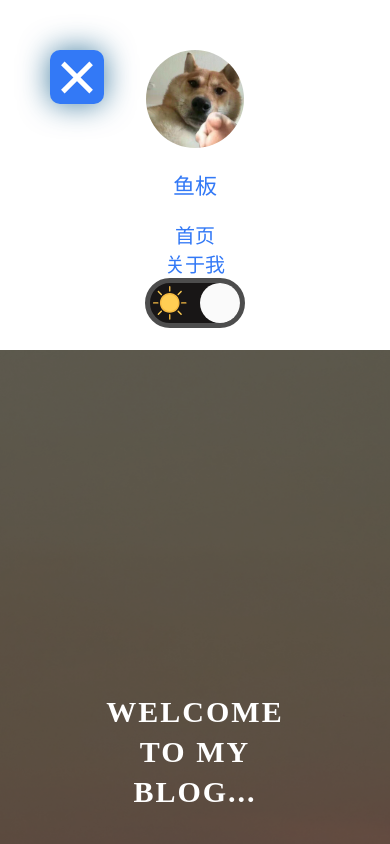
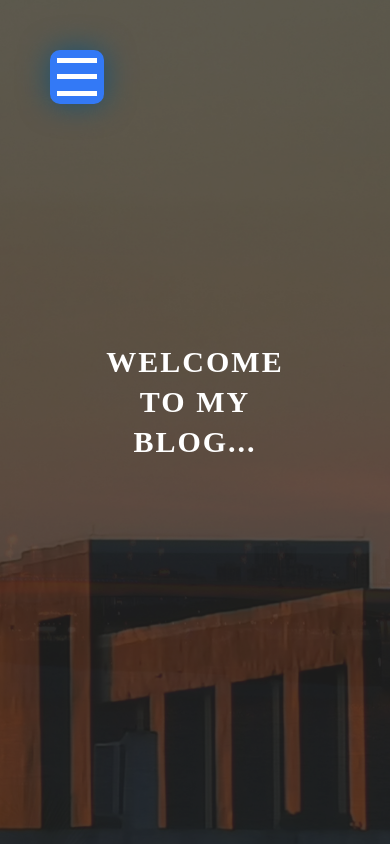
Before and after one commit to Yuban32/YubanBlogWeb, a Vue app: page /#/ in a window 390 px wide. Shown: the top 844 px of the page. Built offline with nearby package versions, Linux system fonts and the light colour scheme; a web font is replaced by a local one; what vue3-highlightjs would draw is missing.

Commit message:
'前端部分已完成全部开发'

```diff
--- a/package.json
+++ b/package.json
@@ -2,7 +2,7 @@
   "name": "init",
   "version": "0.0.0",
   "scripts": {
-    "dev": "vite --open",
+    "dev": "vite --open --host",
     "build": "vite build",
     "serve": "vite preview"
   },
--- a/src/App.vue
+++ b/src/App.vue
@@ -96,7 +96,7 @@
   }
   @media screen and (max-width:570px){
     .container{
-      padding: 0 2px;
+      padding: 0 10px;
     }
   }
 </style>
--- a/src/components/nav.vue
+++ b/src/components/nav.vue
@@ -118,40 +118,12 @@
     }
 
 
-
     @media screen and (max-width:600px) {
         .bg {
             height: 0px;
         }
 
-        #check:checked~.menu {
-            height: 0px;
-            padding: 0;
-            opacity: 0;
-            /* transition: all .5s; */
-        }
 
-        #check:checked~label .nav-btn {
-            justify-content: space-around;
-            flex-direction: column;
-            z-index: 1;
-        }
-
-        #check:checked~label .nav-btn span {
-            position: static;
-        }
-
-        #check:checked~label .nav-btn span:first-child {
-            transform: rotate(0deg);
-        }
-
-        #check:checked~label .nav-btn span:last-child {
-            transform: rotate(0deg);
-        }
-
-        #check:checked~label .nav-btn span:nth-child(2) {
-            opacity: 1;
-        }
 
         #nav-wrap {
             width: 100%;
@@ -172,16 +144,44 @@
         li {
             text-align: center;
             margin: 0 auto;
-            /* transform: translateX(-5%); */
+
             padding: 0 20px;
         }
 
         a {
             text-align: center;
             font-size: 20px;
-            margin: 0 auto;
-            /* transform: translateX(-5%); */
             padding: 0 20px;
+            line-height: 35px;
+        }
+
+        #check:checked~.menu {
+            height: 300px;
+            padding: 50px 0 0 0;
+            opacity: 1;
+            /* transition: all .5s; */
+        }
+
+        #check:checked~label .nav-btn {
+            justify-content: center;
+            flex-direction: row;
+            z-index: 1;
+        }
+
+        .nav-btn span {
+            position: static;
+        }
+
+        .nav-btn span:first-child {
+            transform: rotate(0deg);
+        }
+
+        .nav-btn span:last-child {
+            transform: rotate(0deg);
+        }
+
+        .nav-btn span:nth-child(2) {
+            opacity: 1;
         }
 
         .nav-btn {
@@ -194,27 +194,27 @@
             z-index: 1;
             cursor: pointer;
             display: flex;
-            flex-direction: row;
-            justify-content: center;
+            flex-direction: column;
+            justify-content: space-around;
             align-items: center;
             border-radius: var(--global_border_radius);
             background-color: #3379f6;
             box-shadow: 0px 0px 30px rgba(1, 81, 128, 0.75);
         }
 
-        .nav-btn span {
+        #check:checked~label .nav-btn span {
             position: absolute;
         }
 
-        .nav-btn span:first-child {
+        #check:checked~label .nav-btn span:first-child {
             transform: rotate(45deg);
         }
 
-        .nav-btn span:last-child {
+        #check:checked~label .nav-btn span:last-child {
             transform: rotate(135deg);
         }
 
-        .nav-btn span:nth-child(2) {
+        #check:checked~label .nav-btn span:nth-child(2) {
             opacity: 0;
             /* display: none; */
         }
@@ -228,8 +228,8 @@
         }
 
         .menu {
-            height: 300px;
-            padding: 50px 0 0 0;
+            height: 0;
+
             background-color: var(--theme_nav_bg_color);
             color: var(--nav_text_color);
         }
--- a/src/views/about.vue
+++ b/src/views/about.vue
@@ -28,6 +28,7 @@
                             下定决心抽空来完成这个博客的一个最重要的原因应该是21年11月中旬，学校举办了一个网页设计大赛，
                             心想着又能参加比赛，又能通过项目来提升自身的编程能力，又能完成自己的小目标，可谓是一举三得。</p>
                         <p>本站基于是<strong>Vue3、Vue-Router、Vitepress</strong>技术栈，100%纯手工打造。</p>
+                        <p>本站已开源 项目地址 <a target="_blank" href="https://github.com/mashiro10032/my_blog/">https://github.com/mashiro10032/my_blog/</a></p>
                         <div class="title-2"><h2>关于版权</h2></div>
                         <p>部分文章和素材来自于网络整理再创作，并附有原文链接，若无特殊说明则为原创文章。
                             一些图片来自于<a href="https://picsum.photos/">https://picsum.photos/</a> 等正版免授权图像素材库。
--- a/src/views/article.vue
+++ b/src/views/article.vue
@@ -127,7 +127,7 @@
     img {
 
         display: block;
-        width: 500px;
+        width: 50%;
         margin: 10px auto;
     }
 
@@ -207,6 +207,7 @@
     }
 
     .article-content-wrap {
+        width: 100%;
         flex: 3;
 
     }
@@ -226,4 +227,9 @@
             display: none;
         }
     }
+    @media screen and ( max-width:650px ){
+        code {
+        font-size: 8px;
+    }
+    }
 </style>
```
